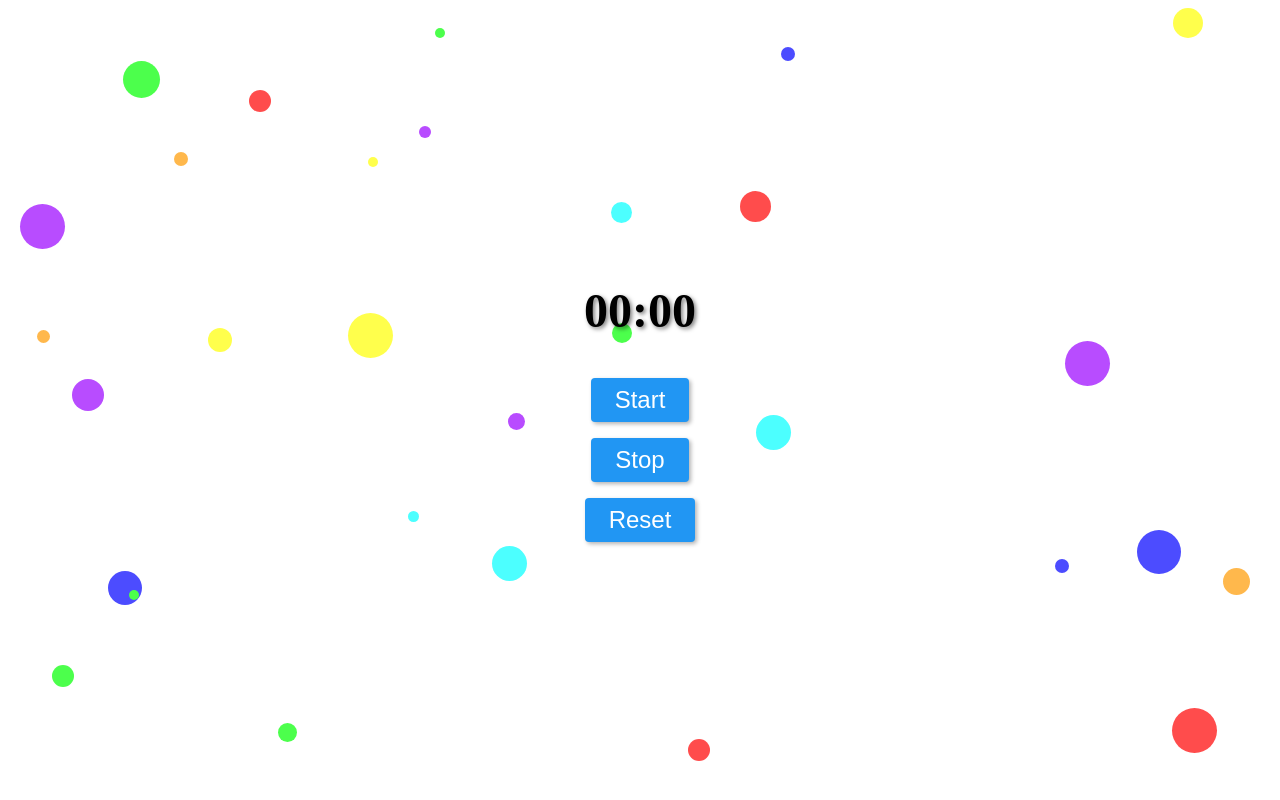
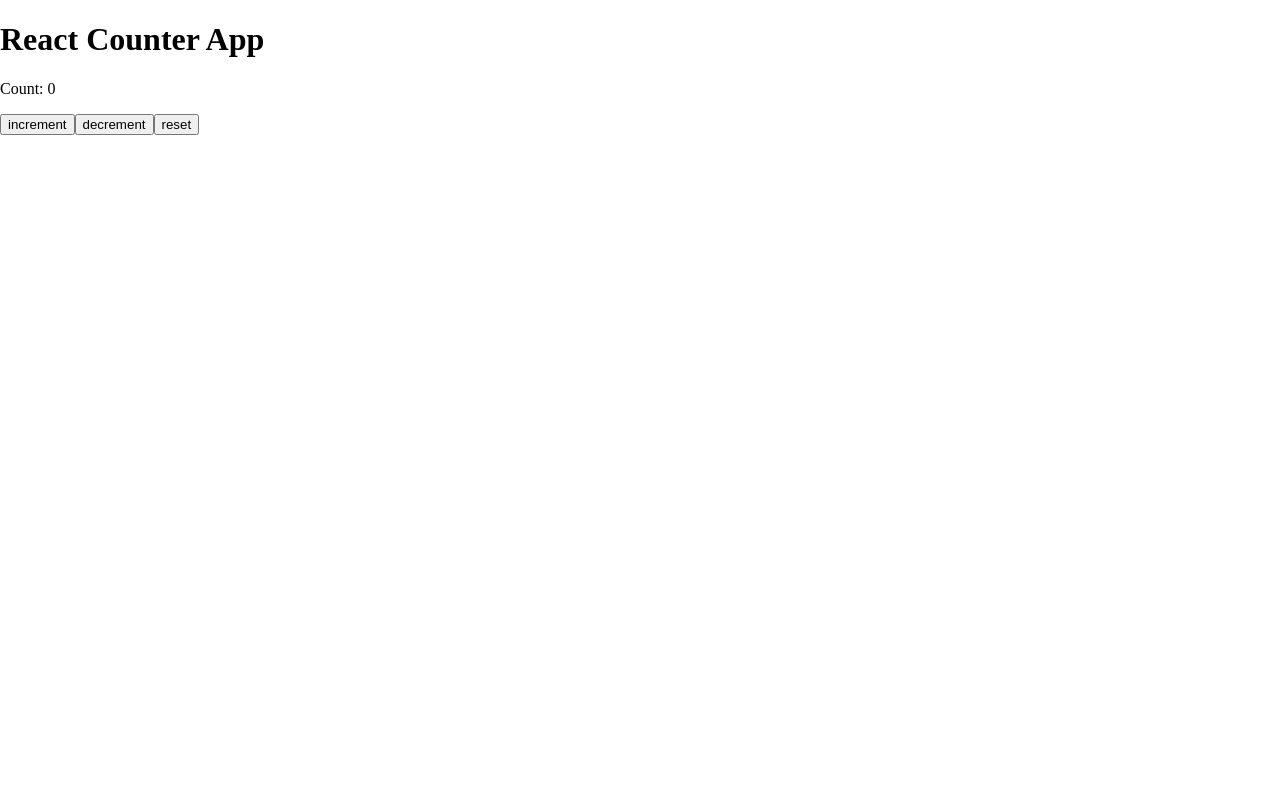
Before and after one commit to sanidhyarc200/reactapp, a React (Vite) app in the folder vite-project/: page / in a window 1280 px wide. Built offline with nearby package versions, Linux system fonts and the light colour scheme.

Commit message:
custom hook complete

```diff
--- a/vite-project/src/App.jsx
+++ b/vite-project/src/App.jsx
@@ -1,12 +1,11 @@
-
 import React from 'react';
-import TeacherStudentComponent from './nestednamefeature/teacherstudent';
+import Counterhooktest from './customhooks/component/counter';
 
 function App() {
   return (
     <div>
-      <h1>My App</h1>
-      <TeacherStudentComponent />
+      <h1>React Counter App</h1>
+      <Counterhooktest/>
     </div>
   );
 }
--- /dev/null
+++ b/vite-project/src/customhooks/component/counter.jsx
@@ -0,0 +1,17 @@
+
+import useCounter from "../countercustomhook.jsx/useCounter";
+
+function Counterhooktest (){
+    const { count , increment ,decrement,reset} = useCounter(0, 2);
+
+return(
+    <div>
+        <p>Count: {count}</p>
+        <button onClick={increment}>increment</button>
+        <button onClick={decrement}>decrement</button>
+        <button onClick={reset}>reset</button>
+    </div>
+);
+
+}
+export default Counterhooktest;
--- /dev/null
+++ b/vite-project/src/customhooks/countercustomhook.jsx/useCounter.jsx
@@ -0,0 +1,27 @@
+import { useState } from "react";
+
+function useCounter (initialCount =0 , step = 1){
+    const [count , setCount] = useState(initialCount);
+
+    const increment = () => {
+        setCount(count + step);
+
+    };
+
+    const decrement = () => {
+        setCount(count - step);
+    };
+
+    const reset = () => {
+        setCount(initialCount)
+    };
+
+    return {
+
+        count,
+        increment,
+        decrement,
+        reset
+    };
+}
+export default useCounter;
--- a/vite-project/src/main.jsx
+++ b/vite-project/src/main.jsx
@@ -1,20 +1,29 @@
-// import 'bootstrap/dist/css/bootstrap.min.css';
-// // index.js
+// // import 'bootstrap/dist/css/bootstrap.min.css';
+// // // index.js
+// // import React from 'react';
+// // import ReactDOM from 'react-dom';
+// // import { Provider } from 'react-redux';
+// // import store from './floorwalktask/store';
+// // import TodoListFW from './floorwalktask/components/Maintodos';
+
+// // ReactDOM.render(
+// //   <Provider store={store}>
+// //     < TodoListFW/>
+// //   </Provider>,
+// //   document.getElementById('root')
+// // );
 // import React from 'react';
 // import ReactDOM from 'react-dom';
-// import { Provider } from 'react-redux';
-// import store from './floorwalktask/store';
-// import TodoListFW from './floorwalktask/components/Maintodos';
 
-// ReactDOM.render(
-//   <Provider store={store}>
-//     < TodoListFW/>
-//   </Provider>,
-//   document.getElementById('root')
-// );
+// ReactDOM.render(<counterhook/>, document.getElementById('root'));
+
 import React from 'react';
 import ReactDOM from 'react-dom';
 import App from './App';
-import Stopwatch from './stopwatch/stopwatch';
 
-ReactDOM.render(<Stopwatch />, document.getElementById('root'));
+ReactDOM.render(
+  <React.StrictMode>
+    <App />
+  </React.StrictMode>,
+  document.getElementById('root')
+);
```
Also changed, not shown: vite-project/src/customhooks/counter.jsx (deleted), vite-project/src/customhooks/index.txt (added).
